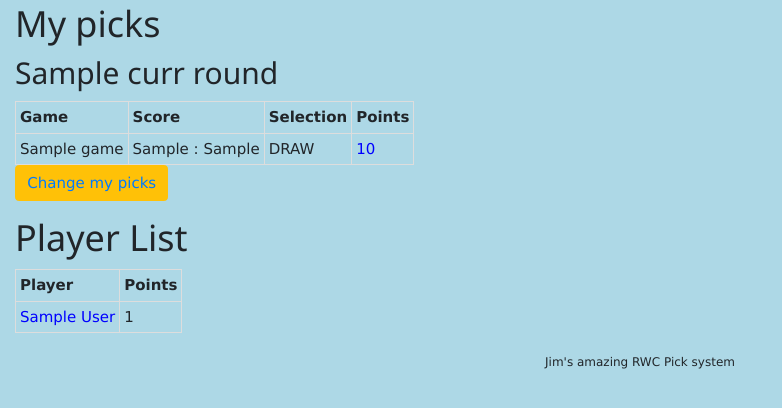
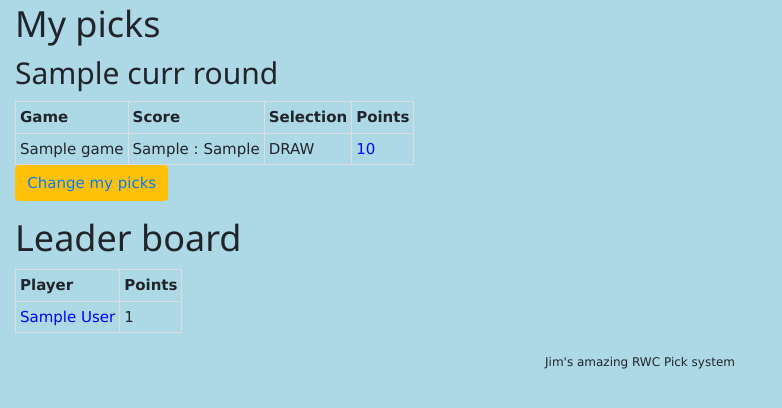
Before and after one commit to Jimboeri/rwc19, a Django app: template swim/rwc23/templates/rwc23/currRound.html in a window 1280 px wide. Shown: the part 197-605 px from the top of the page, without its empty margins (0-782 px from the left). Run offline with Django 3.2, Linux system fonts and the light colour scheme; the template is opened without the code that fills it: most values are stand-ins (such as "Sample title", 1, 10 or a date in 2020); some libraries are stand-ins or nearby versions.

Commit message:
leader board

```diff
--- a/swim/rwc23/templates/rwc23/currRound.html
+++ b/swim/rwc23/templates/rwc23/currRound.html
@@ -55,7 +55,7 @@ Openwater swimmers RWC 2023 competition
   <div id="players">
   <p>
   </p>
-  <h1>Player List</h1>
+  <h1>Leader board</h1>
   <table id="mypicks">
     <tr>
       <th>Player</th>
```
